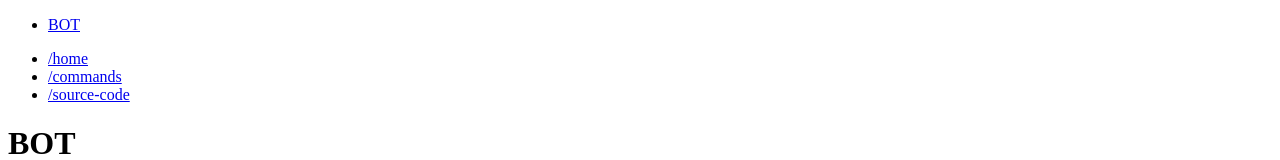
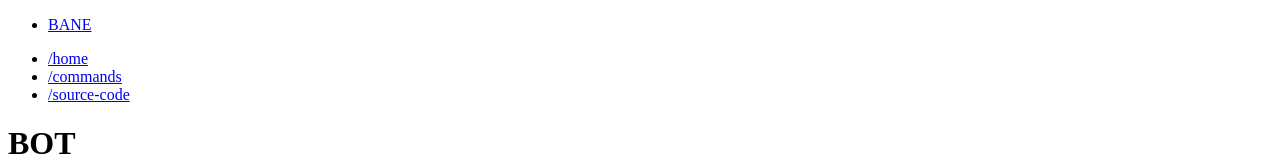
Before and after one commit to phobu/glorybot, a Next.js app: page / in a window 1280 px wide. Shown: the top 160 px of the page. Built offline with nearby package versions, Linux system fonts and the light colour scheme.

Commit message:
Update Navbar.js

```diff
--- a/src/components/Navbar.js
+++ b/src/components/Navbar.js
@@ -8,7 +8,7 @@ const Navbar = () => {
           <ul>
             <li>
               <Link className="h-color" href="/">
-                BOT
+                BANE
               </Link>
             </li>
           </ul>
```
